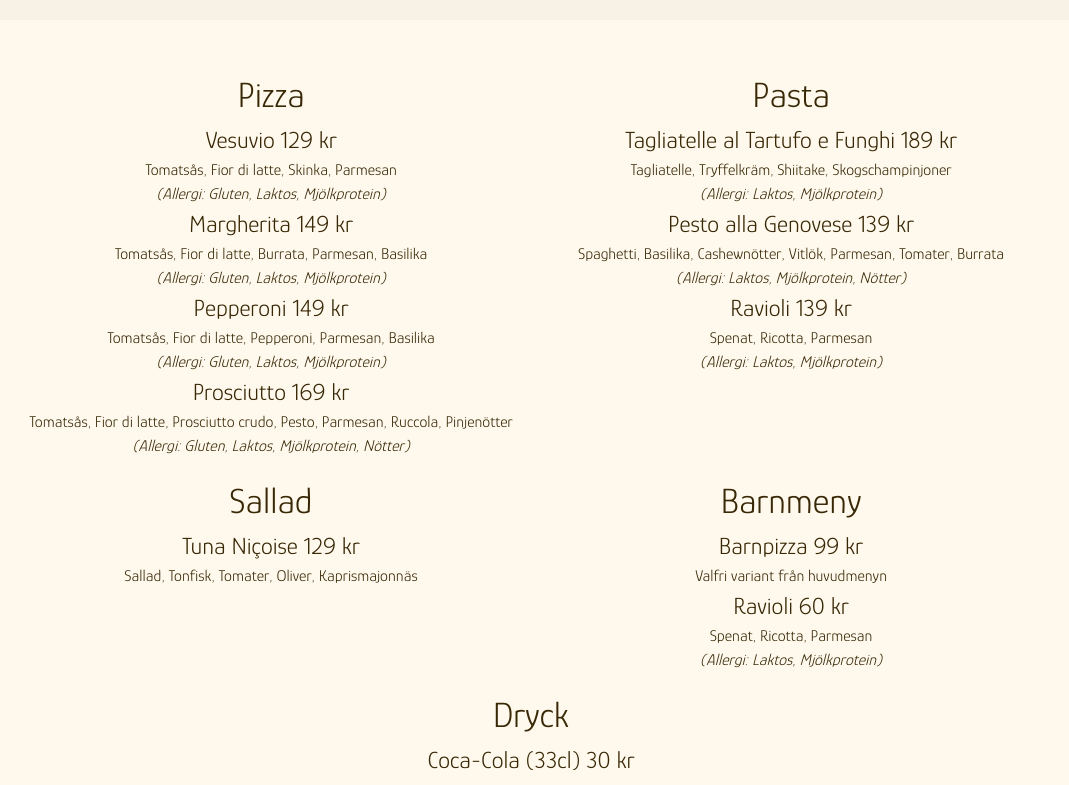
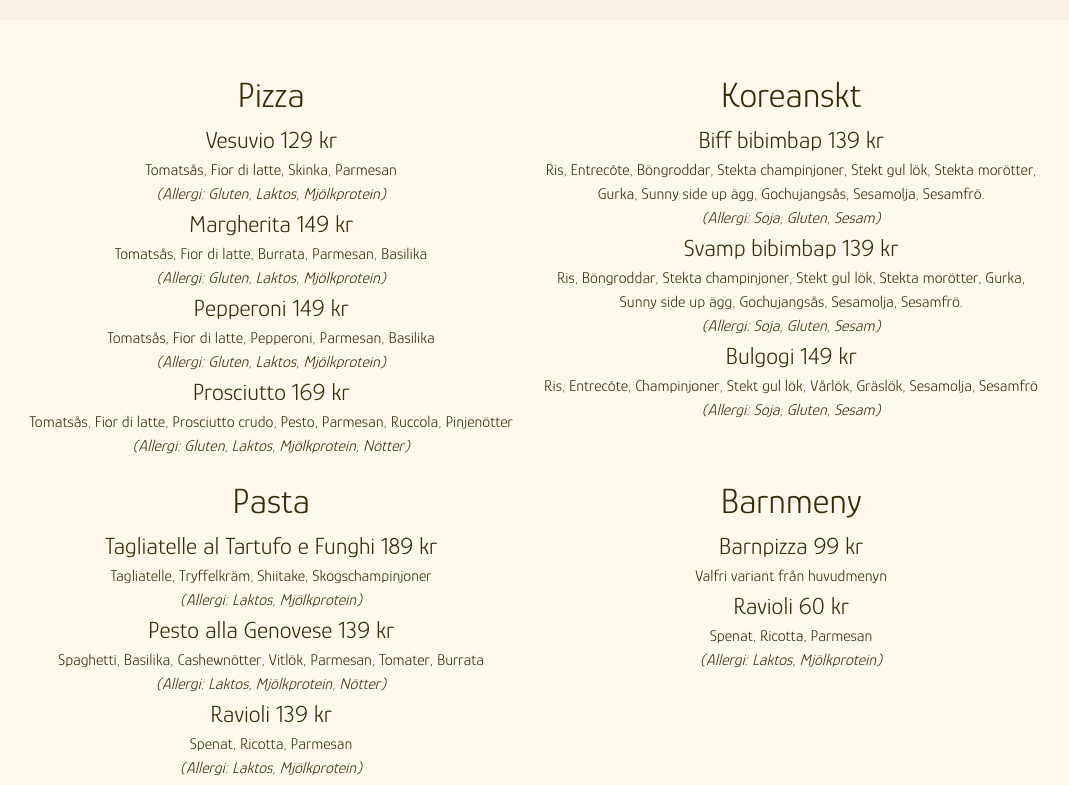
Before and after one commit to Woori-AB/website, a Next.js app: page / in a window 1280 px wide. Shown: the part 1340-2125 px from the top of the page, without its empty margins (109-1178 px from the left). Built offline with nearby package versions, Linux system fonts and the light colour scheme; a web font is replaced by a local one.

Commit message:
adjust menu

```diff
--- a/src/app/page.tsx
+++ b/src/app/page.tsx
@@ -211,6 +211,31 @@ export default function Home() {
           <motion.div
             initial={{ opacity: 0, y: 50 }}
             whileInView={{ opacity: 1, y: 0 }}
+            transition={{ delay: 0.2, duration: 0.8, ease: "easeOut" }}
+            viewport={{ once: true }}
+          >
+            <div className="flex flex-col items-center text-center">
+              <h1>Koreanskt</h1>
+              <div className="flex flex-col items-center text-center">
+                <h2>Biff bibimbap 139 kr</h2>
+                <span>Ris, Entrecôte, Böngroddar, Stekta champinjoner, Stekt gul lök, Stekta morötter, Gurka, Sunny side up ägg, Gochujangsås, Sesamolja, Sesamfrö.</span>
+                <span className="italic">(Allergi: Soja, Gluten, Sesam)</span>
+              </div>
+              <div className="flex flex-col items-center text-center">
+                <h2>Svamp bibimbap 139 kr</h2>
+                <span>Ris, Böngroddar, Stekta champinjoner, Stekt gul lök, Stekta morötter, Gurka, Sunny side up ägg, Gochujangsås, Sesamolja, Sesamfrö.</span>
+                <span className="italic">(Allergi: Soja, Gluten, Sesam)</span>
+              </div>
+              <div className="flex flex-col items-center text-center">
+                <h2>Bulgogi 149 kr</h2>
+                <span>Ris, Entrecôte, Champinjoner, Stekt gul lök, Vårlök, Gräslök, Sesamolja, Sesamfrö</span>
+                <span className="italic">(Allergi: Soja, Gluten, Sesam)</span>
+              </div>
+            </div>
+          </motion.div>
+          <motion.div
+            initial={{ opacity: 0, y: 50 }}
+            whileInView={{ opacity: 1, y: 0 }}
             transition={{ delay: 0.1, duration: 0.8, ease: "easeOut" }}
             viewport={{ once: true }}
           >
@@ -237,20 +262,6 @@ export default function Home() {
                 <h2>Ravioli 139 kr</h2>
                 <span>Spenat, Ricotta, Parmesan</span>
                 <span className="italic">(Allergi: Laktos, Mjölkprotein)</span>
-              </div>
-            </div>
-          </motion.div>
-          <motion.div
-            initial={{ opacity: 0, y: 50 }}
-            whileInView={{ opacity: 1, y: 0 }}
-            transition={{ delay: 0.2, duration: 0.8, ease: "easeOut" }}
-            viewport={{ once: true }}
-          >
-            <div className="flex flex-col items-center text-center">
-              <h1>Sallad</h1>
-              <div className="flex flex-col items-center text-center">
-                <h2>Tuna Niçoise 129 kr</h2>
-                <span>Sallad, Tonfisk, Tomater, Oliver, Kaprismajonnäs</span>
               </div>
             </div>
           </motion.div>
```
